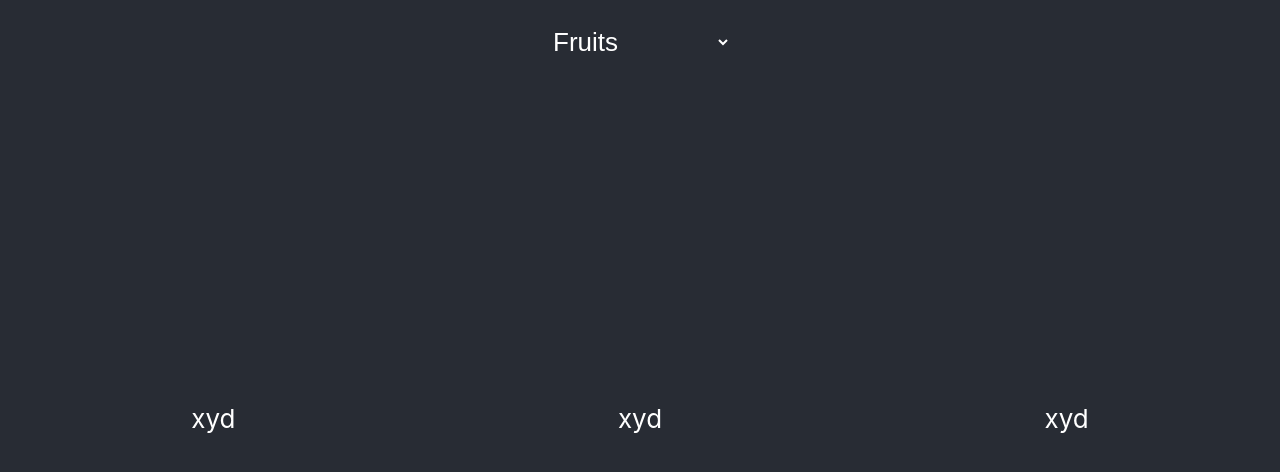
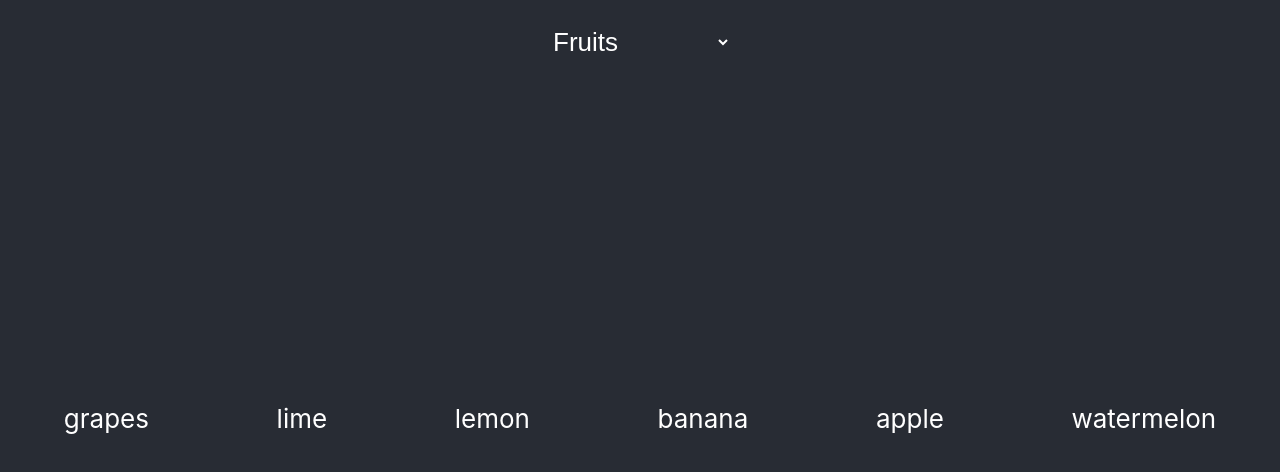
Before and after one commit to DeveloperSaket/paypal-assignment, a React (Create React App) app: page / in a window 1280 px wide. Shown: the top 472 px of the page. Built offline with nearby package versions, Linux system fonts and the light colour scheme.

Commit message:
list the products

```diff
--- a/src/Components/ProductList/index.js
+++ b/src/Components/ProductList/index.js
@@ -1,4 +1,5 @@
 import './index.css';
+import ItemList from "../../Constant/itemList";
 
 function ProductList() {
     return (
@@ -10,9 +11,7 @@ function ProductList() {
                 </select>
             </header>
             <div className="Carousel">
-          <div>xyd</div>
-          <div>xyd</div>
-          <div>xyd</div>
+                {ItemList.filter(i => i.category === 'fruits').map(i => <div>{i.name}</div>)}
             </div>
         </div>
     );
--- a/src/Constant/itemList.js
+++ b/src/Constant/itemList.js
@@ -1,4 +1,4 @@
-export default items = [
+const items = [
     {
         image: '',
         name: 'Cucumber',
@@ -91,3 +91,5 @@ export default items = [
         price: 50
     },
 ]
+
+export default items;
```
Lines whose indentation alone changed are shown as unchanged.
